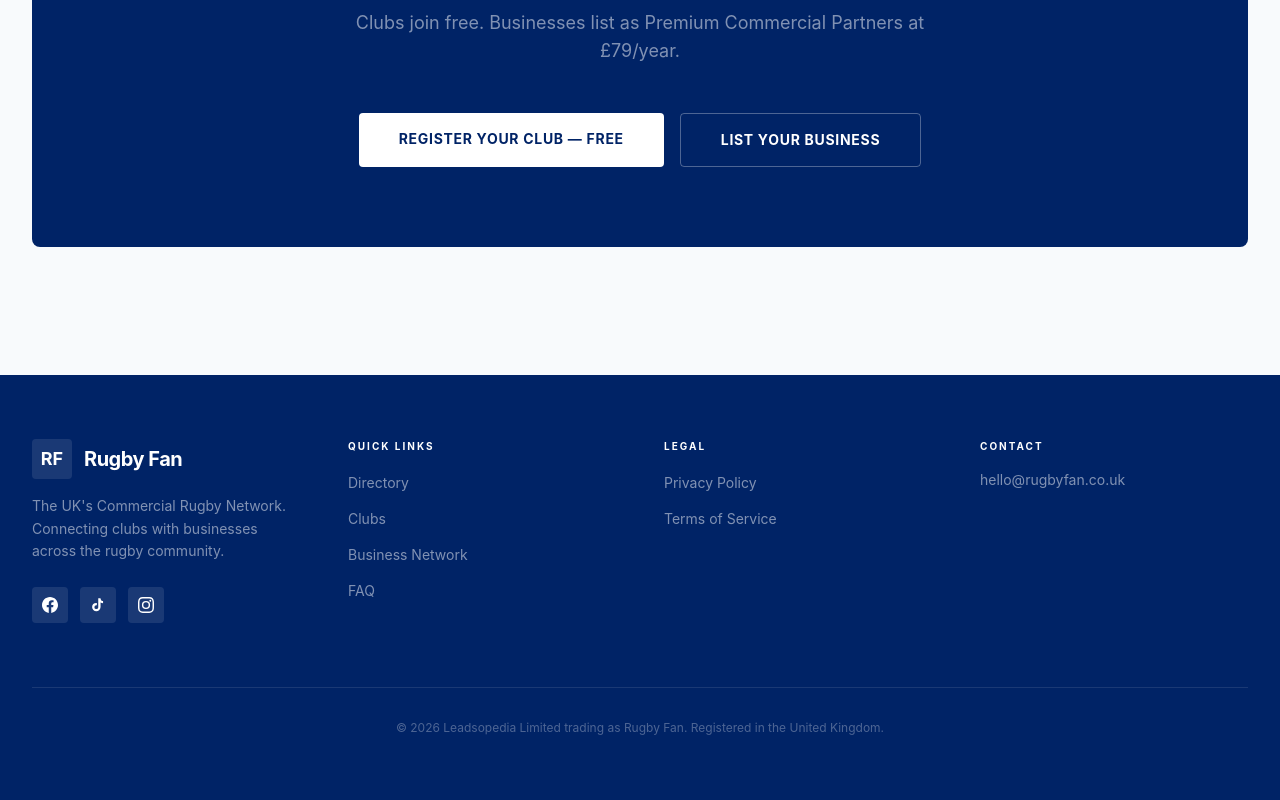
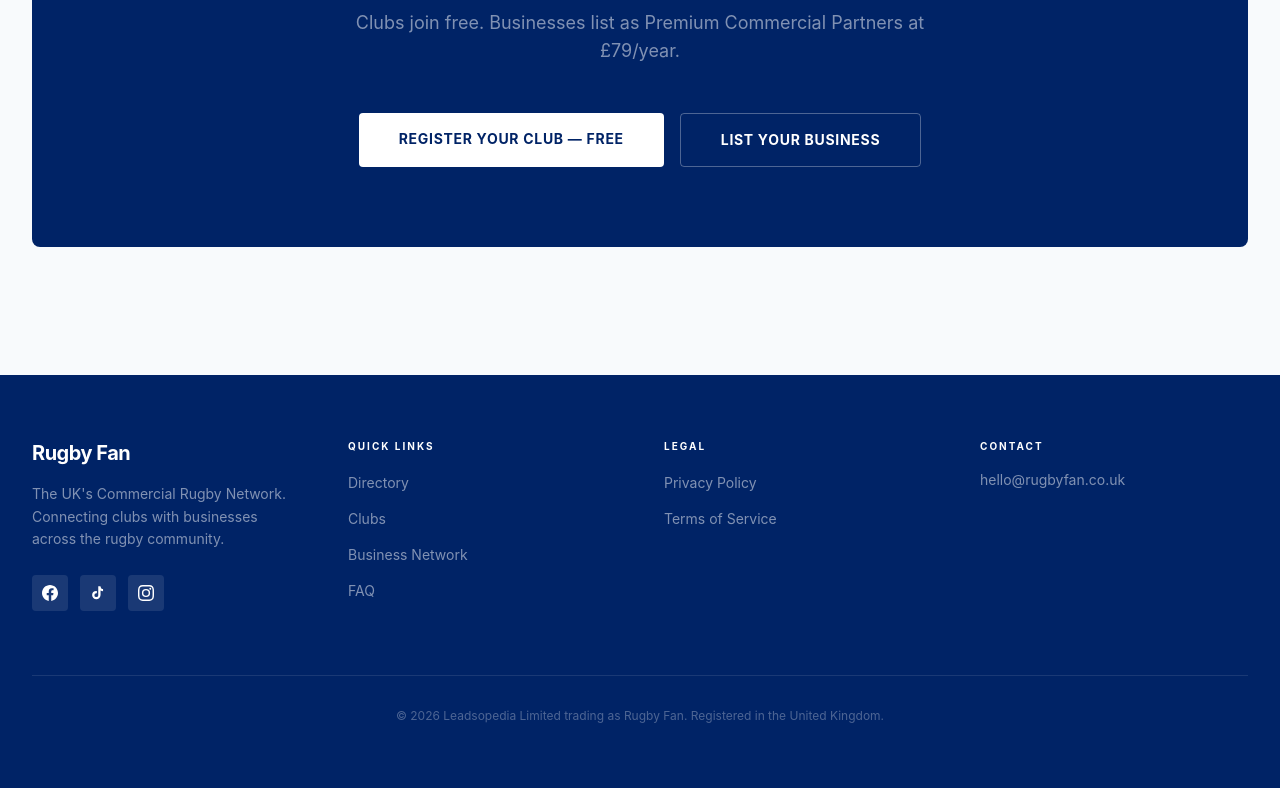
Before and after one commit to woodbridgemartin-create/Rugby-Fan-Commercial-Network, a React (Vite) app: page / in a window 1280 px wide. Shown: the part 3421-4221 px from the top of the page. Built offline with nearby package versions, Linux system fonts and the light colour scheme; no server answers.

Commit message:
Update Footer.tsx

```diff
--- a/src/components/Footer.tsx
+++ b/src/components/Footer.tsx
@@ -49,9 +49,7 @@
         <div className="grid grid-cols-1 sm:grid-cols-2 lg:grid-cols-4 gap-12">
           <div>
             <div className="flex items-center gap-3 mb-4">
-              <div className="w-10 h-10 bg-white/10 rounded flex items-center justify-center">
-                <span className="text-white font-bold text-lg">RF</span>
-              </div>
+              {/* Isolated RF Icon Box Removed */}
               <span className="text-xl font-bold tracking-tight">Rugby Fan</span>
             </div>
             <p className="text-white/50 text-sm leading-relaxed mb-6">
```
